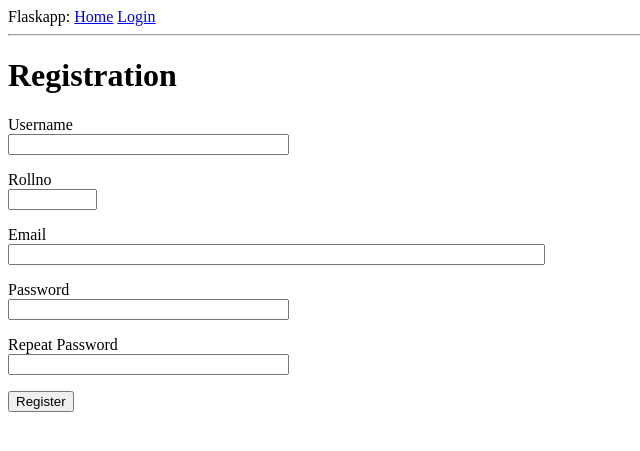
After one commit to mukul-pathania/flaskapp, a Flask app: page /register in a window 1280 px wide. The commit adds this page. Shown: the top 451 px of the page, without its empty margins (0-640 px from the left). Run offline with Flask 2, Linux system fonts and the light colour scheme.

Commit message:
Add a registration form for new users
Created a registration form for new users to register with the
application.
Still need to write the code to add newly registered users to the database.
Created the template for registration which provides the registration
form.
Added a view function to support registration.
Modified the login template to show a link for new registrations.

```diff
--- a/app/forms.py
+++ b/app/forms.py
@@ -1,6 +1,9 @@
 from flask_wtf import FlaskForm
 from wtforms import StringField, PasswordField, BooleanField, SubmitField
-from wtforms.validators import DataRequired
+from wtforms.validators import DataRequired, ValidationError
+from wtforms.validators import Email, EqualTo
+from app.models import Users, get_user
+
 
 
 class LoginForm(FlaskForm):
@@ -8,3 +11,31 @@ class LoginForm(FlaskForm):
     password = PasswordField("Password", validators = [DataRequired() ])
     remember_me = BooleanField("Remember Me")
     submit = SubmitField("Sign In")
+
+
+class RegistrationForm(FlaskForm):
+    username = StringField("Username", validators=[DataRequired()])
+    rollno = StringField("Rollno", validators=[DataRequired()])
+    email = StringField("Email", validators=[DataRequired(), Email()])
+    password = PasswordField("Password", validators=[DataRequired()])
+    password2 = PasswordField("Repeat Password", validators=[DataRequired()
+        ,EqualTo("password")])
+    submit = SubmitField("Register")
+
+    def validate_username(self, username):
+        user = get_user(username=username.data)
+        if user is not None:
+            raise ValidationError("Please use a different username.")
+
+    def validate_email(self, email):
+        user = get_user(email=email.data)
+        if user is not None:
+            raise ValidationError("Please use a different email address.")
+    # I need to learn regular expressions(REGEX)
+    # It will make the following stuff very simple and efficient.
+    def validate_rollno(self, rollno):
+        user = get_user(rollno=rollno.data)
+        if user is not None:
+            raise ValidationError("Please provide the correct rollno.")
+        if len(rollno.data)!=8:
+            raise ValidationError("Please provide the correct rollno.")
--- a/app/routes.py
+++ b/app/routes.py
@@ -1,9 +1,10 @@
-from flask import render_template, flash, redirect, url_for
+from flask import render_template, flash, redirect, url_for, request
 from app import app
-from app.forms import LoginForm
+from app.forms import LoginForm, RegistrationForm
 from flask_login import current_user, login_user
 from flask_login import logout_user, login_required
 from app.models import Users, get_user
+from werkzeug.urls import url_parse
 
 
 @app.route("/")
@@ -18,7 +19,6 @@ def index ():
             ]
     return render_template("index.html",
             title = "Home",
-            user = user,
             posts=posts)
 
 
@@ -33,6 +33,9 @@ def login():
             flash("Invalid Username or Password")
             return redirect(url_for("login"))
         login_user(user, remember=form.remember_me.data)
+        next_page=request.args.get("next")
+        if not next_page or url_parse(next_page).netloc != "":
+            next_page = url_for("index")
         return redirect(url_for("index"))
     return render_template("login.html", title = "Sign In", form = form)
 
@@ -40,3 +43,20 @@ def login():
 def logout():
     logout_user()
     return redirect(url_for("index"))
+
+
+@app.route("/register", methods=["GET","POST"])
+def register():
+    if current_user.is_authenticated:
+        return redirect (url_for("index"))
+    form = RegistrationForm()
+    if form.validate_on_submit():
+        user=Users(username=form.username.data, rollno=form.rollno.data,
+                   email=form.email.data)
+        user.set_password(form.password.data)
+        #I need to define a method for class Users to write
+        #objects to database
+        #user.write()
+        flash("Congratulations, you are now a registered user!")
+        return redirect(url_for("login"))
+    return render_template("register.html", title="Register", form=form)
--- a/app/templates/index.html
+++ b/app/templates/index.html
@@ -1,7 +1,7 @@
 {% extends "base.html"  %}
 
 {% block content %}
-        <h1>Hello, {{user.username}}!</h1>
+        <h1>Hello, {{current_user.username}}!</h1>
         {% for post in posts %}
         <div><p>{{ post.author.username }} says :
         <b>{{post.body}}</b></p></div>
--- a/app/templates/login.html
+++ b/app/templates/login.html
@@ -21,4 +21,5 @@
       <p>{{ form.remember_me()}}    {{ form.remember_me.label }}</p>
       <p>{{ form.submit() }}</p>
   </form>
+  <p>New User? <a href="{{ url_for("register") }}">Click to Register!</a></p>
 {% endblock %}
--- /dev/null
+++ b/app/templates/register.html
@@ -0,0 +1,43 @@
+{% extends "base.html" %}
+{% block content %}
+  <h1>Registration</h1>
+  <form action="" method = "POST">
+      {{ form.hidden_tag() }}
+      <p>
+          {{ form.username.label }}<br>
+          {{ form.username(size=32) }}<br>
+          {% for error in form.username.errors %}
+          <span style="color: red;">[{{ error }}]</span>
+          {% endfor %}
+      </p>
+      <p>
+        {{ form.rollno.label }}<br>
+        {{form.rollno(size=8)}}<br>
+        {%for error in form.rollno.errors %}
+        <span style="color: red;">[{{ error }}]</span>
+        {% endfor %}
+      </p>
+      <p>
+        {{ form.email.label }}<br>
+        {{ form.email(size=64) }}<br>
+        {% for error in form.email.errors %}
+        <span style="color: red;">[{{ error }}]</span>
+        {% endfor %}
+      </p>
+      <p>
+        {{ form.password.label }}<br>
+        {{ form.password(size=32) }}<br>
+        {% for error in form.password.errors %}
+        <span style="color: red;">[{{ error }}]</span>
+        {% endfor %}
+      </p>
+      <p>
+        {{ form.password2.label }}<br>
+        {{ form.password2(size=32) }}<br>
+        {% for error in form.password2.errors%}
+        <span style="color: red;">[{{ error }}]</span>
+        {% endfor %}
+      </p>
+      <p>{{form.submit() }}</p>
+    </form>
+    {% endblock %}
```
Also changed, not shown: app/models.py (+11 -2 lines).
